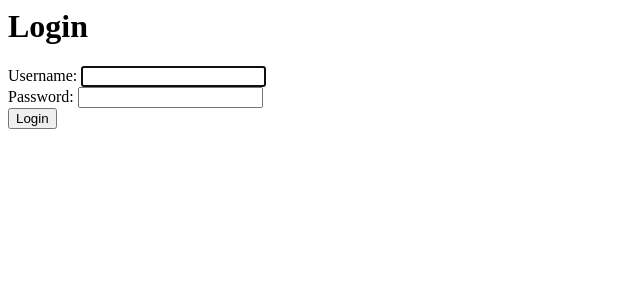
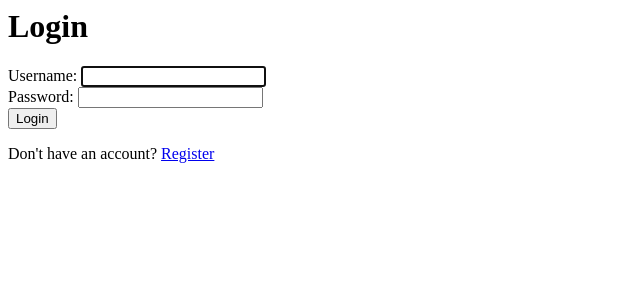
Before and after one commit to halbouz/expense-tracker, a Django app: page /login/ in a window 1280 px wide. Shown: the top 300 px of the page, without its empty margins (0-640 px from the left). Run offline with Django 5.2, Linux system fonts and the light colour scheme.

Commit message:
Add register option to login page

```diff
--- a/src/users/templates/users/login.html
+++ b/src/users/templates/users/login.html
@@ -17,3 +17,5 @@
 
   <button type="submit">Login</button>
 </form>
+
+<p>Don't have an account? <a href="{% url 'users:register' %}">Register</a></p>
```
